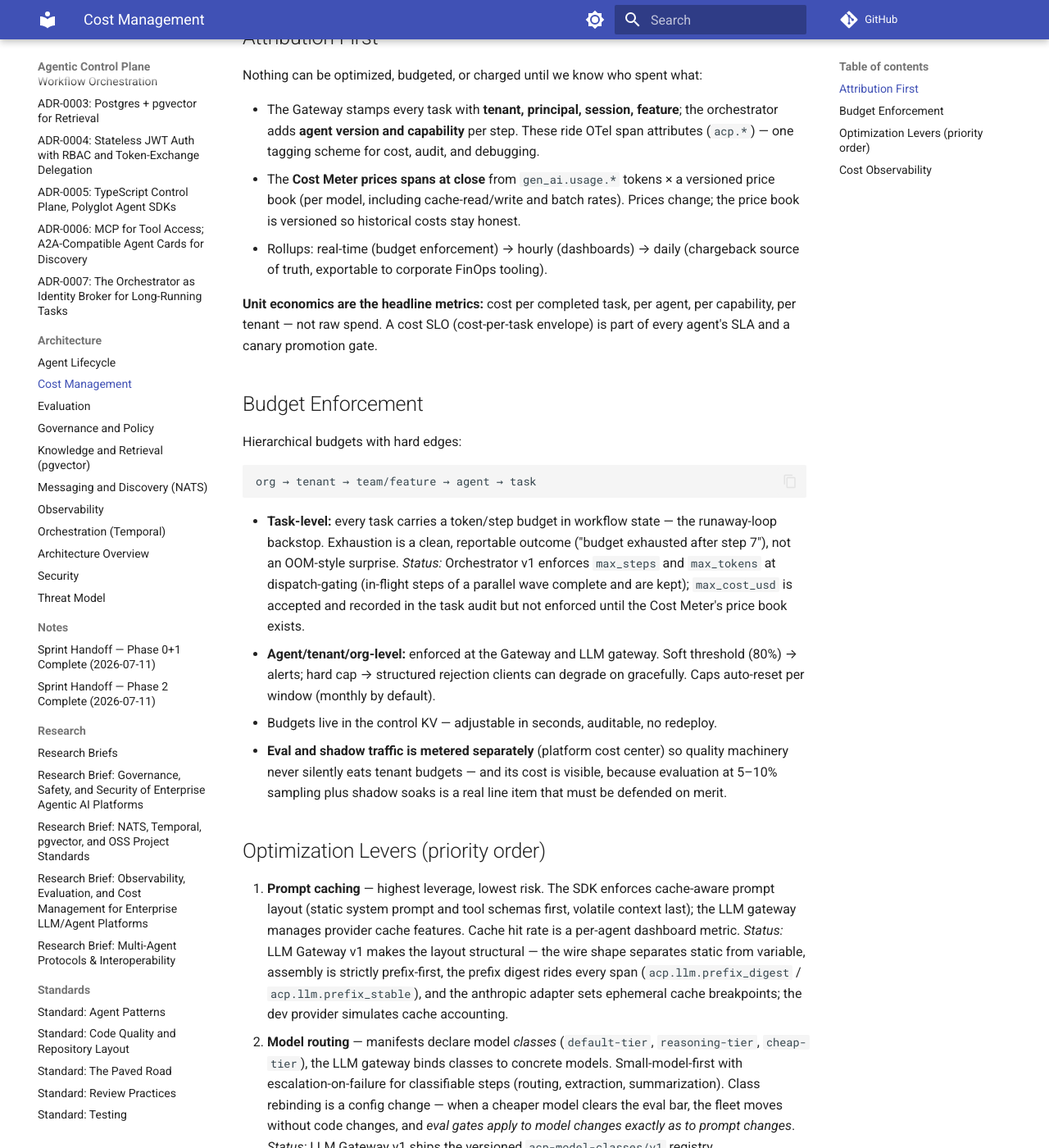
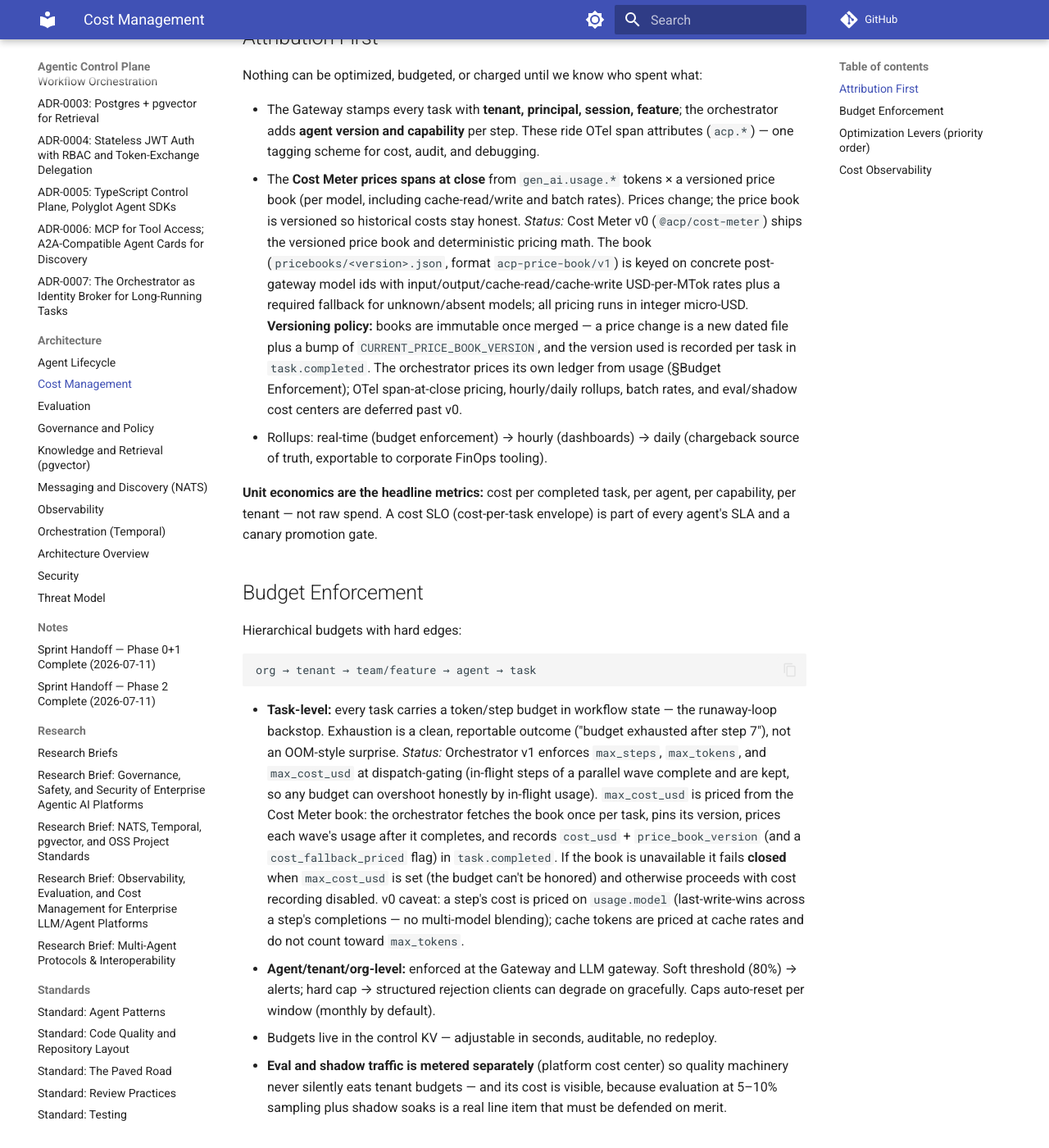
Before and after one commit to jaredgrabill/agentic-control-plane, an MkDocs documentation site: the page built from docs/architecture/cost-management.md, in a window 1280 px wide and 1400 px high, scrolled down 268 px. Shown: the whole window at 82% size. Built offline with MkDocs 1.6.1 and Material for MkDocs 9.7.7, drawn with Linux system fonts in a browser that asks for light colours; comment, search, counter and statistics services are not loaded; some of the changed text lies outside the part shown.

Commit message:
docs(architecture): record cost meter v0 status in cost-management
Flip the status paragraphs: max_cost_usd is now priced and enforced at
dispatch, the versioned price book and pricing math ship in
@acp/cost-meter, and scripts/showback.mjs provides audit-derived
showback. Document the immutable-book versioning policy and the v0 limits
(last-write-wins model, cache tokens excluded from max_tokens, deferred
rollups/dashboards/batch rates).

Co-Authored-By: Claude Fable 5 <noreply@anthropic.com>

```diff
--- a/docs/architecture/cost-management.md
+++ b/docs/architecture/cost-management.md
@@ -17,6 +17,17 @@ Nothing can be optimized, budgeted, or charged until we know who spent what:
   a versioned price book (per model, including cache-read/write and batch
   rates). Prices change; the price book is versioned so historical costs
   stay honest.
+  *Status:* Cost Meter v0 (`@acp/cost-meter`) ships the versioned price
+  book and deterministic pricing math. The book (`pricebooks/<version>.json`,
+  format `acp-price-book/v1`) is keyed on concrete post-gateway model ids
+  with input/output/cache-read/cache-write USD-per-MTok rates plus a required
+  fallback for unknown/absent models; all pricing runs in integer micro-USD.
+  **Versioning policy:** books are immutable once merged — a price change is a
+  new dated file plus a bump of `CURRENT_PRICE_BOOK_VERSION`, and the version
+  used is recorded per task in `task.completed`. The orchestrator prices its
+  own ledger from usage (§Budget Enforcement); OTel span-at-close pricing,
+  hourly/daily rollups, batch rates, and eval/shadow cost centers are
+  deferred past v0.
 - Rollups: real-time (budget enforcement) → hourly (dashboards) → daily
   (chargeback source of truth, exportable to corporate FinOps tooling).
 
@@ -36,10 +47,18 @@ org → tenant → team/feature → agent → task
 - **Task-level:** every task carries a token/step budget in workflow state —
   the runaway-loop backstop. Exhaustion is a clean, reportable outcome
   ("budget exhausted after step 7"), not an OOM-style surprise.
-  *Status:* Orchestrator v1 enforces `max_steps` and `max_tokens` at
-  dispatch-gating (in-flight steps of a parallel wave complete and are
-  kept); `max_cost_usd` is accepted and recorded in the task audit but not
-  enforced until the Cost Meter's price book exists.
+  *Status:* Orchestrator v1 enforces `max_steps`, `max_tokens`, and
+  `max_cost_usd` at dispatch-gating (in-flight steps of a parallel wave
+  complete and are kept, so any budget can overshoot honestly by in-flight
+  usage). `max_cost_usd` is priced from the Cost Meter book: the orchestrator
+  fetches the book once per task, pins its version, prices each wave's usage
+  after it completes, and records `cost_usd` + `price_book_version` (and a
+  `cost_fallback_priced` flag) in `task.completed`. If the book is unavailable
+  it fails **closed** when `max_cost_usd` is set (the budget can't be honored)
+  and otherwise proceeds with cost recording disabled. v0 caveat: a step's
+  cost is priced on `usage.model` (last-write-wins across a step's completions
+  — no multi-model blending); cache tokens are priced at cache rates and do
+  not count toward `max_tokens`.
 - **Agent/tenant/org-level:** enforced at the Gateway and LLM gateway.
   Soft threshold (80%) → alerts; hard cap → structured rejection clients can
   degrade on gracefully. Caps auto-reset per window (monthly by default).
@@ -90,5 +109,9 @@ org → tenant → team/feature → agent → task
   that doubles token use pages before the invoice does).
 - Showback reports per team/tenant from day one; chargeback becomes a
   configuration choice once trust in the numbers is established.
+  *Status:* Cost Meter v0 ships `scripts/showback.mjs <tenant> [--since]`,
+  an audit-derived rollup (total cost, cost/task, per-capability breakdown,
+  fallback-priced count) read from the durable `task.completed` stream. Auto-
+  provisioned dashboards and anomaly detection are deferred past v0.
 - Canary gates include cost: a version that's 2× cost for 1% quality doesn't
   promote by default — that trade needs a human's signature.
```
